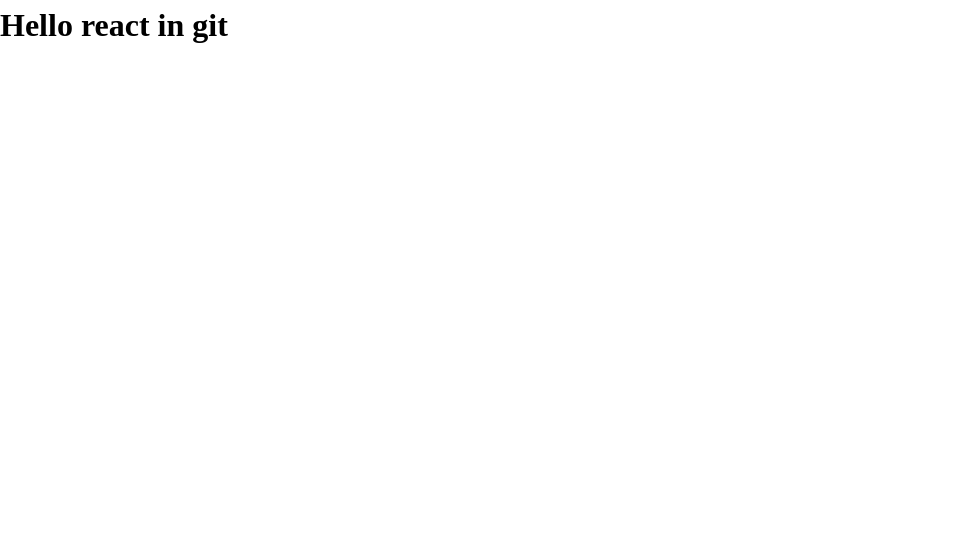
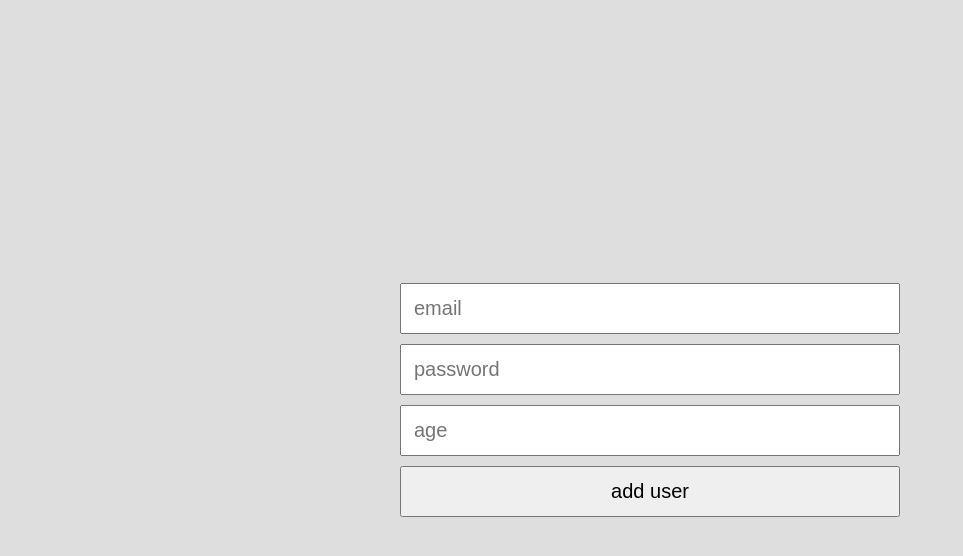
Before and after one commit to BrownEdgar/smart-juniors, a React (Vite) app: page / in a window 1280 px wide. Shown: the top 556 px of the page, without its empty margins (0-963 px from the left). Built offline with nearby package versions, Linux system fonts and the light colour scheme.

Commit message:
FORM_2 lesson created (Formik) + added yup, react-icons, check-updates

```diff
--- a/src/main.jsx
+++ b/src/main.jsx
@@ -1,8 +1,7 @@
-
 import React from 'react';
 
 import ReactDOM from 'react-dom/client';
-import App from './App'
+import App from './users/Armen/Container';
 
 import './index.css';
 
--- /dev/null
+++ b/src/users/Armen/Container.jsx
@@ -0,0 +1,10 @@
+import './Container.scss';
+import App from './FORM_2/App';
+
+export default function Container() {
+	return (
+		<div className="Container">
+			<App />
+		</div>
+	);
+}
--- /dev/null
+++ b/src/users/Armen/FORM_2/App.jsx
@@ -0,0 +1,56 @@
+import './App.scss';
+// import { IoAirplane } from 'react-icons/io5';
+// import { useState } from 'react';
+import { ErrorMessage, Field, Form, Formik } from 'formik';
+import { number, object, string } from 'yup';
+
+const validationSchema = object({
+	email: string().email().required(),
+	password: string()
+		.min(8, 'կարճա')
+		.max(18, 'ուզբագոյսյսա')
+		.matches(/^[A-Z]/)
+		.required('դատարկ մի թող'),
+	age: number().min(18, 'դուք անչափահաս եք, գնացեք դաս արեք').max(80, 'գործ չունես').required(),
+});
+
+export default function App() {
+	const initialValues = {
+		email: '',
+		password: '',
+		age: '',
+	};
+
+	const handleSubmit = (values, { resetForm }) => {
+		console.log(values);
+		resetForm();
+	};
+
+	return (
+		<div className="App">
+			<Formik
+				initialValues={initialValues}
+				onSubmit={handleSubmit}
+				validateOnChange={false}
+				validateOnBlur={true}
+				validationSchema={validationSchema}
+			>
+				{(formik) => {
+					// console.log(formik);
+
+					return (
+						<Form>
+							<Field type="email" name="email" placeholder="email" />
+							<ErrorMessage name="email" component={'p'} />
+							<Field type="password" name="password" placeholder="password" />
+							<ErrorMessage name="password" component={'p'} />
+							<Field type="number" name="age" placeholder="age" />
+							<ErrorMessage name="age" component={'p'} />
+							<input type="submit" value="add user" />
+						</Form>
+					);
+				}}
+			</Formik>
+		</div>
+	);
+}
--- /dev/null
+++ b/src/users/Armen/FORM_2/App.scss
@@ -0,0 +1,22 @@
+.App {
+	margin: 0 auto;
+	background-color: #dedede;
+
+	button {
+		padding: 5px;
+		svg {
+			font-size: 5em;
+		}
+	}
+
+	form {
+		width: 500px;
+	}
+	input {
+		padding: 12px;
+		margin: 10px;
+		width: 100%;
+		display: block;
+		font-size: 20px;
+	}
+}
```
Also changed, not shown: package.json (+12 -9 lines), src/users/Armen/App.jsx (deleted, +0 -10 lines), src/users/Armen/Container.scss (renamed from src/users/Armen/App.scss), 1 other file (tests, documents, lock files or other folders).
